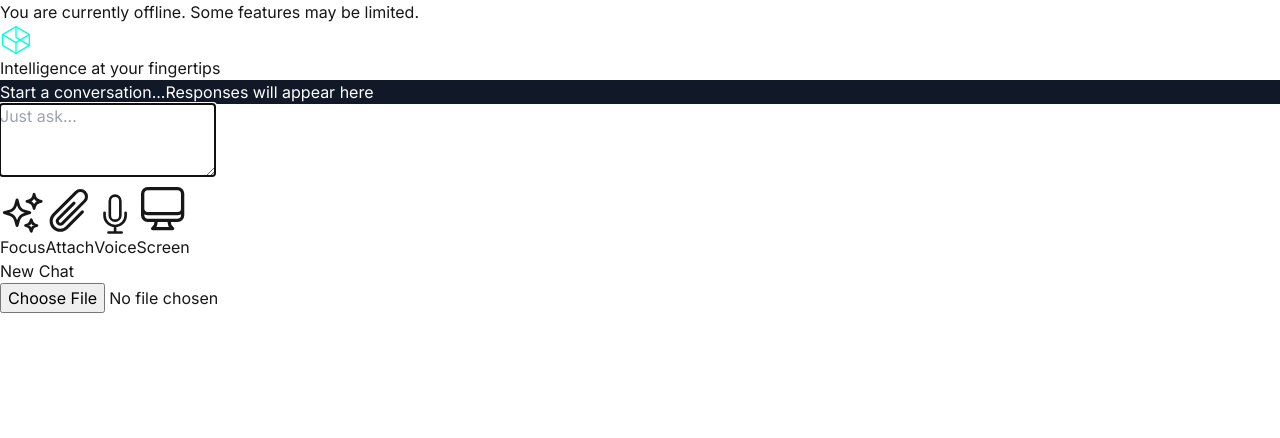
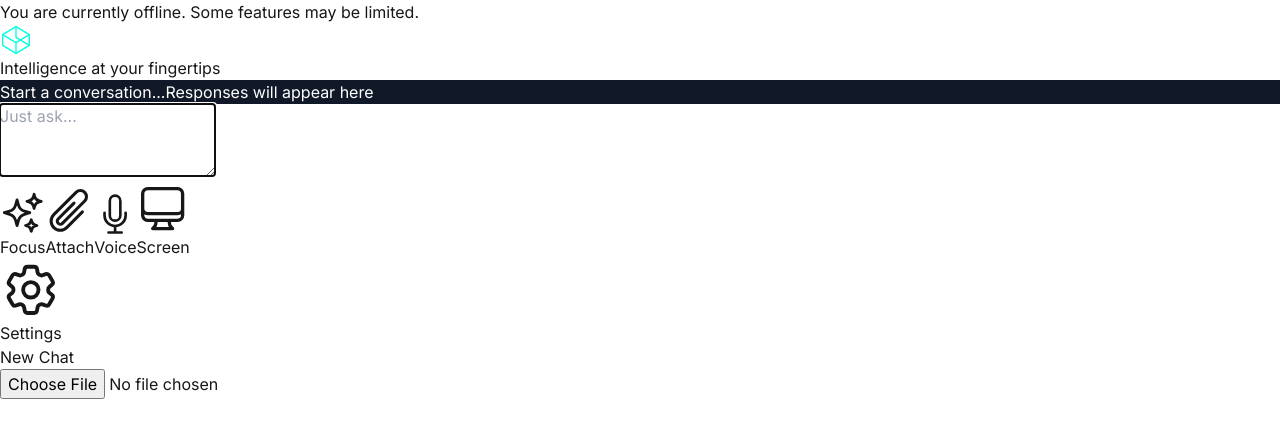
Before and after one commit to Positron00/WebChat, a Next.js app: page / in a window 1280 px wide. Shown: the top 438 px of the page. Built offline with nearby package versions, Linux system fonts and the light colour scheme.

Commit message:
added a Settings button to adjust message bubble contrast

```diff
--- a/src/components/chat/MessageInput.tsx
+++ b/src/components/chat/MessageInput.tsx
@@ -1,7 +1,7 @@
 'use client';
 
-import React, { useRef } from 'react';
-import { MicrophoneIcon, PaperClipIcon, ComputerDesktopIcon, SparklesIcon, PaperAirplaneIcon } from '@heroicons/react/24/outline';
+import React, { useRef, useState } from 'react';
+import { MicrophoneIcon, PaperClipIcon, ComputerDesktopIcon, SparklesIcon, PaperAirplaneIcon, Cog6ToothIcon } from '@heroicons/react/24/outline';
 import { useApp } from '@/contexts/AppContext';
 
 interface MessageInputProps {
@@ -25,13 +25,21 @@ export function MessageInput({
   disabled = false,
   onNewChat
 }: MessageInputProps) {
-  const { isOffline } = useApp();
+  const { isOffline, accessibility, setAccessibility } = useApp();
   const fileInputRef = useRef<HTMLInputElement>(null);
+  const [showSettings, setShowSettings] = useState(false);
 
   const handleFileChange = (e: React.ChangeEvent<HTMLInputElement>) => {
     const file = e.target.files?.[0];
     if (!file) return;
     onFileSelect(file);
+  };
+
+  const toggleHighContrast = () => {
+    setAccessibility({
+      ...accessibility,
+      highContrast: !accessibility.highContrast
+    });
   };
 
   return (
@@ -101,6 +109,53 @@ export function MessageInput({
             <ComputerDesktopIcon className="w-3 h-3 text-gray-300" />
             <span className="text-xs text-gray-300">Screen</span>
           </button>
+
+          {/* Settings Button */}
+          <div className="relative">
+            <button
+              type="button"
+              onClick={() => setShowSettings(!showSettings)}
+              className="p-1 hover:bg-white/5 rounded transition-colors flex items-center gap-0.5 text-[10px]"
+              aria-expanded={showSettings}
+              aria-haspopup="true"
+              aria-label="Settings"
+            >
+              <Cog6ToothIcon className="w-3 h-3 text-gray-300" />
+              <span className="text-xs text-gray-300">Settings</span>
+            </button>
+
+            {/* Settings Dropdown */}
+            {showSettings && (
+              <div className="absolute bottom-8 left-0 bg-gray-800 border border-gray-700 rounded-lg shadow-lg p-2 min-w-[200px] z-10">
+                <div className="p-2">
+                  <h4 className="text-white text-sm font-medium mb-2">Appearance</h4>
+                  <div className="flex items-center justify-between">
+                    <label htmlFor="high-contrast-toggle" className="text-gray-300 text-xs">
+                      High Contrast Bubbles
+                    </label>
+                    <button
+                      id="high-contrast-toggle"
+                      onClick={toggleHighContrast}
+                      className={`relative inline-flex h-5 w-10 items-center rounded-full ${
+                        accessibility.highContrast ? 'bg-blue-600' : 'bg-gray-600'
+                      }`}
+                      aria-pressed={accessibility.highContrast}
+                      aria-label="Toggle high contrast mode"
+                    >
+                      <span
+                        className={`${
+                          accessibility.highContrast ? 'translate-x-5' : 'translate-x-1'
+                        } inline-block h-3 w-3 transform rounded-full bg-white transition`}
+                      />
+                    </button>
+                  </div>
+                  <p className="text-gray-400 text-xs mt-1">
+                    Changes the contrast of message bubbles for better readability
+                  </p>
+                </div>
+              </div>
+            )}
+          </div>
         </div>
 
         {onNewChat && (
--- a/src/components/chat/MessageList.tsx
+++ b/src/components/chat/MessageList.tsx
@@ -32,10 +32,11 @@ export function MessageList({ messages, isLoading, error }: MessageListProps) {
   // Apply high contrast theme if enabled
   const getMessageClassName = (role: string) => {
     const baseClass = 'p-4 rounded-lg break-words max-w-[80%] text-center mx-auto';
-    // Always use high contrast dark theme for message bubbles
-    const colorClass = role === 'user'
-      ? 'bg-blue-950 text-white'
-      : 'bg-gray-800 text-white';
+
+    // Use high contrast setting to determine colors
+    const colorClass = accessibility.highContrast
+      ? (role === 'user' ? 'bg-blue-950 text-white' : 'bg-gray-800 text-white')
+      : (role === 'user' ? 'bg-blue-600 text-white' : 'bg-gray-600 text-white');
 
     return `${baseClass} ${colorClass}`;
   };
```
Also changed, not shown: 1 other file (tests, documents, lock files or other folders).
